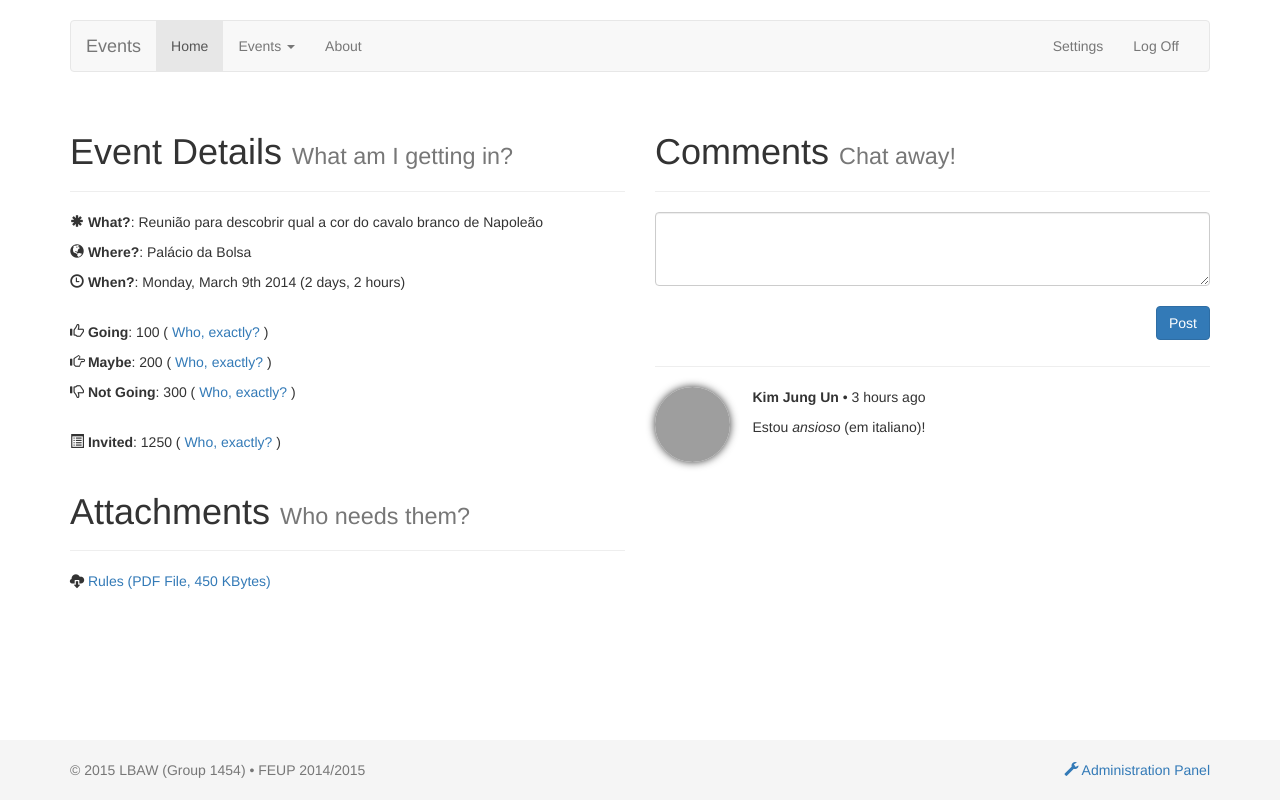
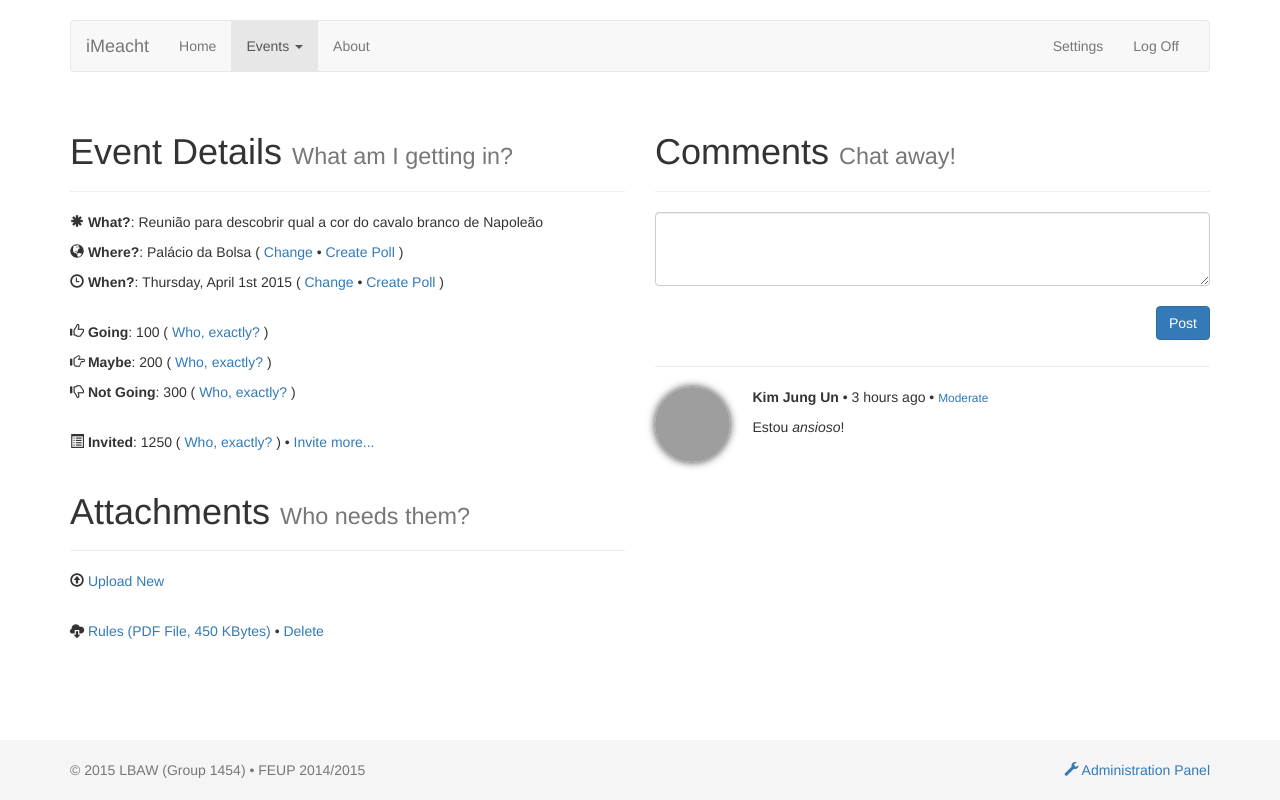
Before and after one commit to MegaEduX/LBAW-Mockup, a plain HTML site: page event.html in a window 1280 px wide. Drawn offline with nearby package versions, Linux system fonts and the light colour scheme; grey boxes are pictures that could not be loaded; a script that the page names is missing.

Commit message:
Changes, as per the Facebook chat.

```diff
--- a/event.html
+++ b/event.html
@@ -41,12 +41,12 @@
               <span class="icon-bar"></span>
               <span class="icon-bar"></span>
             </button>
-            <a class="navbar-brand" href="#">Events</a>
+            <a class="navbar-brand" href="#">iMeacht</a>
           </div>
           <div id="navbar" class="navbar-collapse collapse">
             <ul class="nav navbar-nav">
-              <li class="active"><a href="#">Home</a></li>
-              <li class="dropdown">
+              <li><a href="#">Home</a></li>
+              <li class="dropdown active">
                 <a href="#" class="dropdown-toggle" data-toggle="dropdown" role="button" aria-expanded="false">Events <span class="caret"></span></a>
                 <ul class="dropdown-menu" role="menu">
                   <li><a href="#">My Events</a></li>
@@ -73,8 +73,8 @@
           </div>
 
           <p><span class="glyphicon glyphicon-asterisk" aria-hidden="true"></span> <b>What?</b>: Reunião para descobrir qual a cor do cavalo branco de Napoleão</p>
-          <p><span class="glyphicon glyphicon-globe" aria-hidden="true"></span> <b>Where?</b>: Palácio da Bolsa</p>
-          <p><span class="glyphicon glyphicon-time" aria-hidden="true"></span> <b>When?</b>: Monday, March 9th 2014 (2 days, 2 hours)</p>
+          <p><span class="glyphicon glyphicon-globe" aria-hidden="true"></span> <b>Where?</b>: Palácio da Bolsa ( <a href="#">Change</a> &bull; <a href="#">Create Poll</a> )</p>
+          <p><span class="glyphicon glyphicon-time" aria-hidden="true"></span> <b>When?</b>: Thursday, April 1st 2015 ( <a href="#">Change</a> &bull; <a href="#">Create Poll</a> )</p>
 
           <br />
 
@@ -84,13 +84,17 @@
 
           <br />
 
-          <p><span class="glyphicon glyphicon glyphicon-list-alt" aria-hidden="true"></span> <b>Invited</b>: 1250 ( <a href="#">Who, exactly?</a> )</p>
+          <p><span class="glyphicon glyphicon glyphicon-list-alt" aria-hidden="true"></span> <b>Invited</b>: 1250 ( <a href="#">Who, exactly?</a> ) &bull; <a href="#">Invite more...</a></p>
 
           <div class="page-header">
             <h1>Attachments <small>Who needs them?</small></h1>
           </div>
 
-          <p><span class="glyphicon glyphicon-cloud-download" aria-hidden="true"></span> <a href="#">Rules (PDF File, 450 KBytes)</a></p>
+          <p><span class="glyphicon glyphicon-upload" aria-hidden="true"></span> <a href="#">Upload New</a></p>
+
+          <br />
+
+          <p><span class="glyphicon glyphicon-cloud-download" aria-hidden="true"></span> <a href="#">Rules (PDF File, 450 KBytes)</a> &bull; <a href="#">Delete</a></p>
         </div>
         <div class="col-md-6">
           <div class="page-header">
@@ -108,8 +112,8 @@
               <img class="comment-pic" src="http://aun-tv.com/wp-content/uploads/2014/08/kimjungunUniform.jpg" width="100%" height="100%"></img>
             </div>
             <div class="col-xs-9 col-md-10">
-              <p><b>Kim Jung Un</b> &bull; 3 hours ago</p>
-              <p>Estou <i>ansioso</i> (em italiano)!</p>
+              <p><b>Kim Jung Un</b> &bull; 3 hours ago &bull; <small><a href="#">Moderate</a></small></p>
+              <p>Estou <i>ansioso</i>!</p>
             </div>
           </div>
         </div>
```
Also changed, not shown: index.html (+1 -1 lines).
